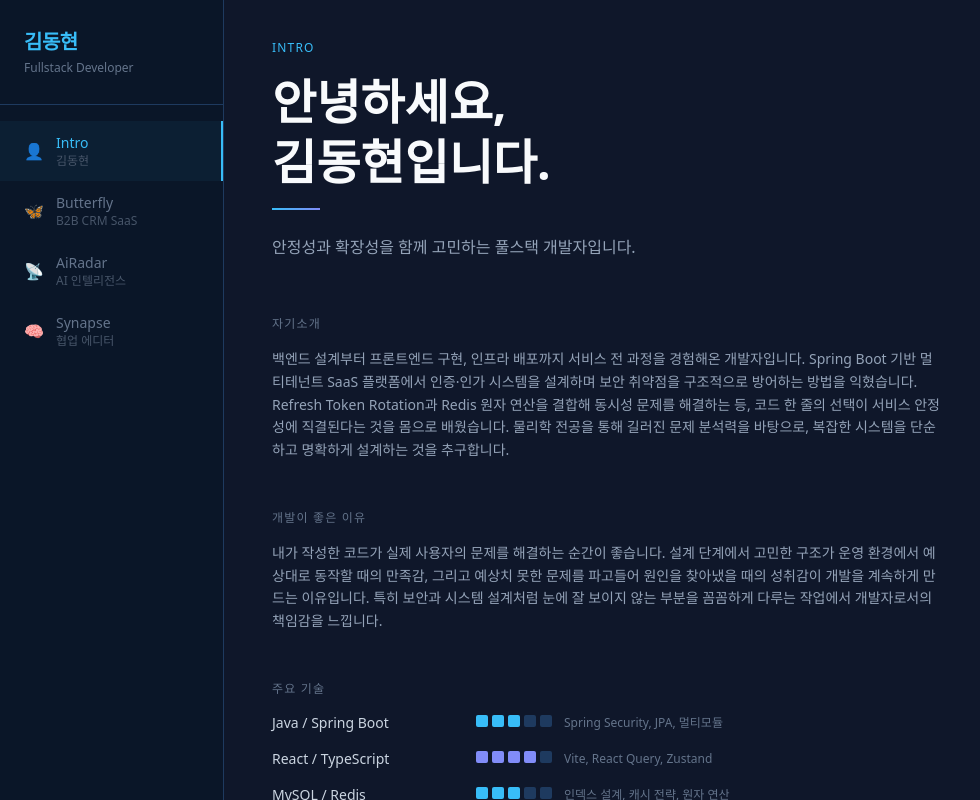
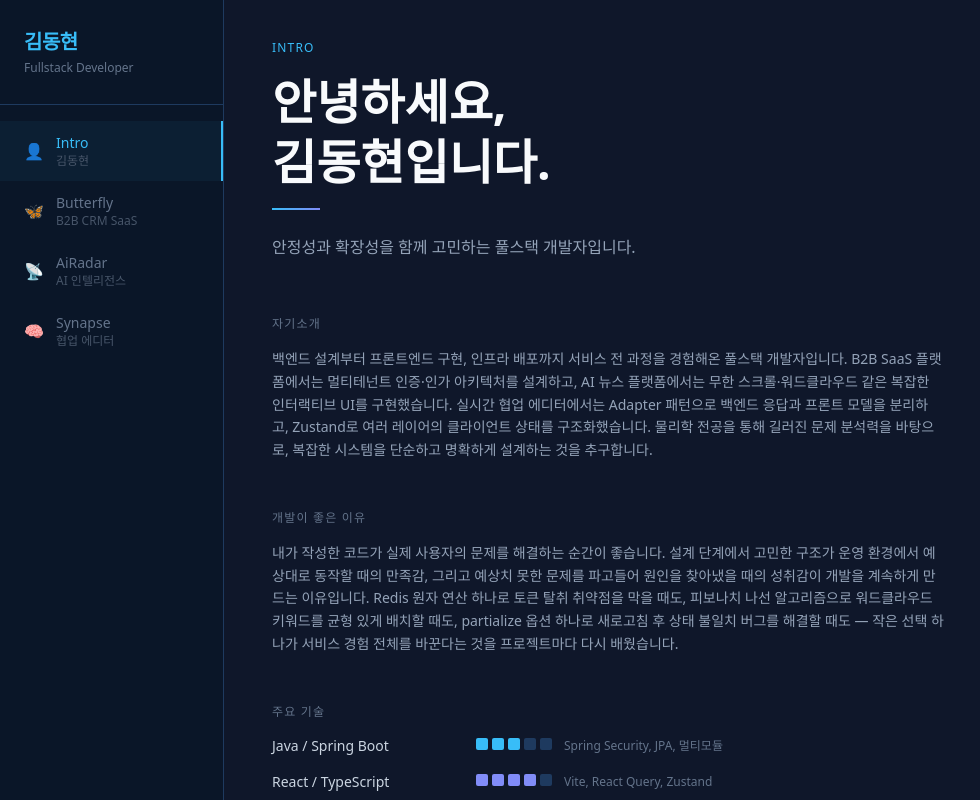
Before and after one commit to hosup2/hosup2.github.io, a React (Vite) app: page / in a window 1280 px wide. Shown: the top 800 px of the page, without its empty margins (0-980 px from the left). Built offline with nearby package versions, Linux system fonts and the light colour scheme.

Commit message:
refactor: broaden intro text to cover all 3 projects

```diff
--- a/src/pages/Intro.tsx
+++ b/src/pages/Intro.tsx
@@ -23,11 +23,13 @@ export function Intro() {
       <section className="mb-12">
         <SectionTitle label="자기소개" />
         <p className="text-slate-400 text-sm leading-relaxed">
-          백엔드 설계부터 프론트엔드 구현, 인프라 배포까지 서비스 전 과정을 경험해온 개발자입니다.
-          Spring Boot 기반 멀티테넌트 SaaS 플랫폼에서 인증·인가 시스템을 설계하며 보안 취약점을 구조적으로
-          방어하는 방법을 익혔습니다. Refresh Token Rotation과 Redis 원자 연산을 결합해 동시성 문제를
-          해결하는 등, 코드 한 줄의 선택이 서비스 안정성에 직결된다는 것을 몸으로 배웠습니다.
-          물리학 전공을 통해 길러진 문제 분석력을 바탕으로, 복잡한 시스템을 단순하고 명확하게 설계하는 것을 추구합니다.
+          백엔드 설계부터 프론트엔드 구현, 인프라 배포까지 서비스 전 과정을 경험해온 풀스택 개발자입니다.
+          B2B SaaS 플랫폼에서는 멀티테넌트 인증·인가 아키텍처를 설계하고,
+          AI 뉴스 플랫폼에서는 무한 스크롤·워드클라우드 같은 복잡한 인터랙티브 UI를 구현했습니다.
+          실시간 협업 에디터에서는 Adapter 패턴으로 백엔드 응답과 프론트 모델을 분리하고,
+          Zustand로 여러 레이어의 클라이언트 상태를 구조화했습니다.
+          물리학 전공을 통해 길러진 문제 분석력을 바탕으로,
+          복잡한 시스템을 단순하고 명확하게 설계하는 것을 추구합니다.
         </p>
       </section>
 
@@ -36,9 +38,12 @@ export function Intro() {
         <SectionTitle label="개발이 좋은 이유" />
         <p className="text-slate-400 text-sm leading-relaxed">
           내가 작성한 코드가 실제 사용자의 문제를 해결하는 순간이 좋습니다.
-          설계 단계에서 고민한 구조가 운영 환경에서 예상대로 동작할 때의 만족감, 그리고 예상치 못한 문제를
-          파고들어 원인을 찾아냈을 때의 성취감이 개발을 계속하게 만드는 이유입니다.
-          특히 보안과 시스템 설계처럼 눈에 잘 보이지 않는 부분을 꼼꼼하게 다루는 작업에서 개발자로서의 책임감을 느낍니다.
+          설계 단계에서 고민한 구조가 운영 환경에서 예상대로 동작할 때의 만족감,
+          그리고 예상치 못한 문제를 파고들어 원인을 찾아냈을 때의 성취감이 개발을 계속하게 만드는 이유입니다.
+          Redis 원자 연산 하나로 토큰 탈취 취약점을 막을 때도,
+          피보나치 나선 알고리즘으로 워드클라우드 키워드를 균형 있게 배치할 때도,
+          partialize 옵션 하나로 새로고침 후 상태 불일치 버그를 해결할 때도 —
+          작은 선택 하나가 서비스 경험 전체를 바꾼다는 것을 프로젝트마다 다시 배웠습니다.
         </p>
       </section>
 
```
